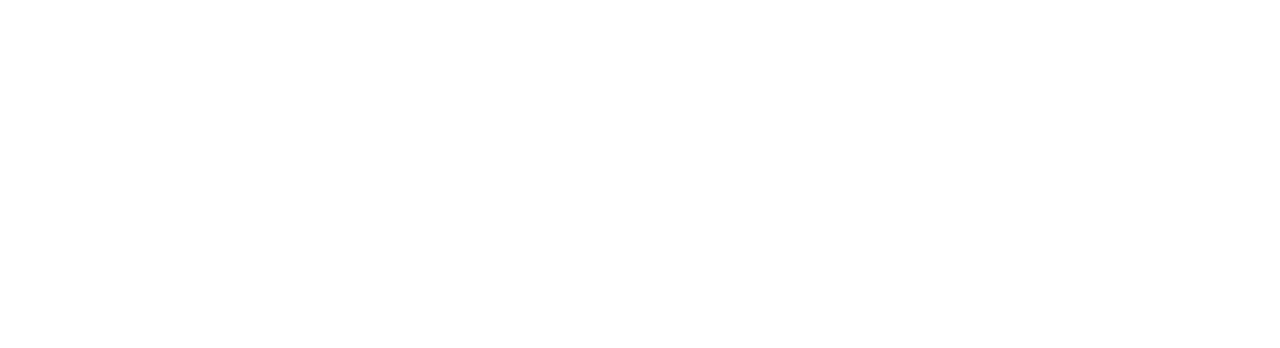
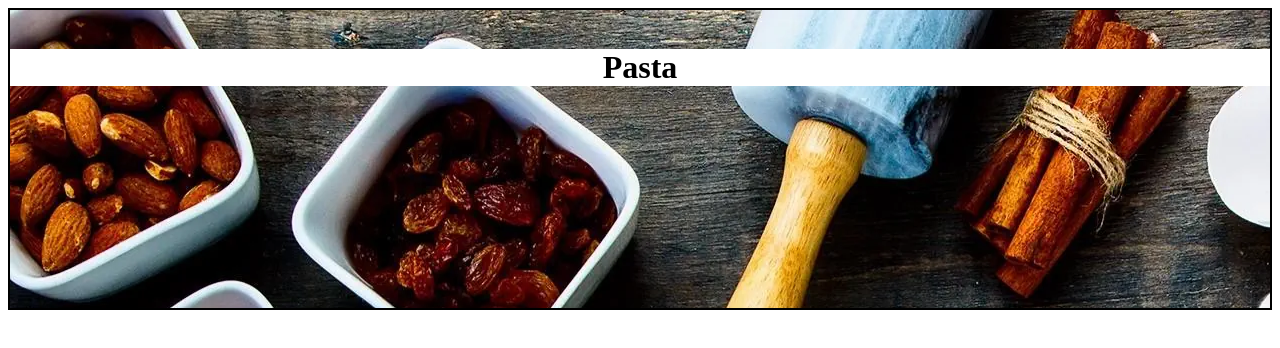
Before and after one commit to emilkjellin/Projekt, a plain HTML site: page index.html in a window 1280 px wide. Drawn offline with Linux system fonts and the light colour scheme.

Commit message:
Lagt till header och påbörjat design

```diff
--- a/index.html
+++ b/index.html
@@ -1,5 +1,5 @@
 <!DOCTYPE html>
-<html lang="en">
+<html lang="sv">
 <head>
     <meta charset="UTF-8">
     <meta name="viewport" content="width=device-width, initial-scale=1.0">
@@ -8,5 +8,16 @@
 </head>
 <body>
 
+    <header>
+    <div class="Hbild">
+        <img src="" alt="">
+    </div>
+    <h1>Pasta</h1>
+    </header>
+
+
+
+
+
 </body>
 </html>
--- a/style.css
+++ b/style.css
@@ -0,0 +1,16 @@
+
+
+
+header
+{
+background-image: url(Header\ bild.webp);
+padding-bottom: 200px;
+text-align: center;
+border: 2px solid black;
+
+}
+h1
+{
+background-color: white;
+
+}
```
Also changed, not shown: Header bild.webp (added).
